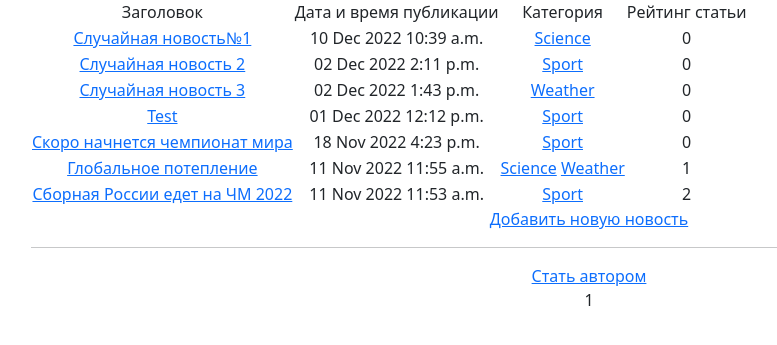
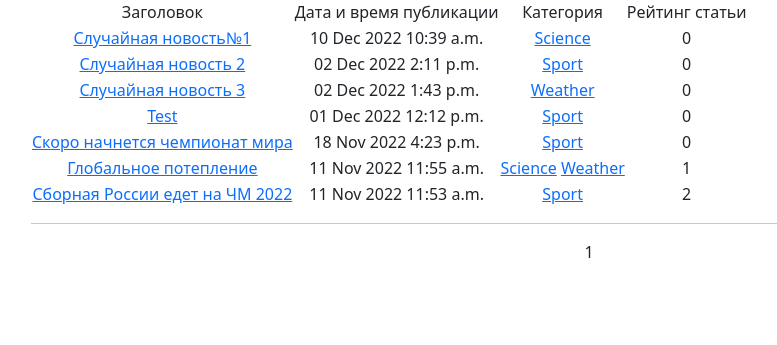
Before and after one commit to nikvershinin/skillfactory, a Django app: page /posts/ in a window 1280 px wide. Shown: the part 188-533 px from the top of the page, without its empty margins (51-828 px from the left). Run offline with Django 4.2, Linux system fonts and the light colour scheme; data comes from the database, SQL or seed files in the repository; parts of the project's set-up code (start-up, migrations or seed data) failed here and were passed over; some libraries are stand-ins or nearby versions.

Commit message:
cleaned some code

```diff
--- a/NewsPortal/NewsPaper/templates/news/posts.html
+++ b/NewsPortal/NewsPaper/templates/news/posts.html
@@ -63,13 +63,12 @@ Posts
         <h2>Новостей нет!</h2>
     {% endif %}
 
-    <a href="{% url 'create' %}">Добавить новую новость</a> <br>
     <hr>
 
     {% if perms.news.add_category %}
     <a href="{% url 'create_category' %}">Добавить новую категорию</a> <br>
     {% endif %}
-    <a href="{% url 'create_author' %}">Стать автором</a> <br>
+
 <!-- Проверяем что поддерживается постраничный вывод -->
     {% if is_paginated %}
 
```
Also changed, not shown: NewsPortal/NewsPaper/news/filters.py (+1 -6 lines), NewsPortal/NewsPaper/news/forms.py (+4 -10 lines), NewsPortal/NewsPaper/news/models.py (+1 -10 lines), NewsPortal/NewsPaper/news/views.py (+7 -2 lines).
